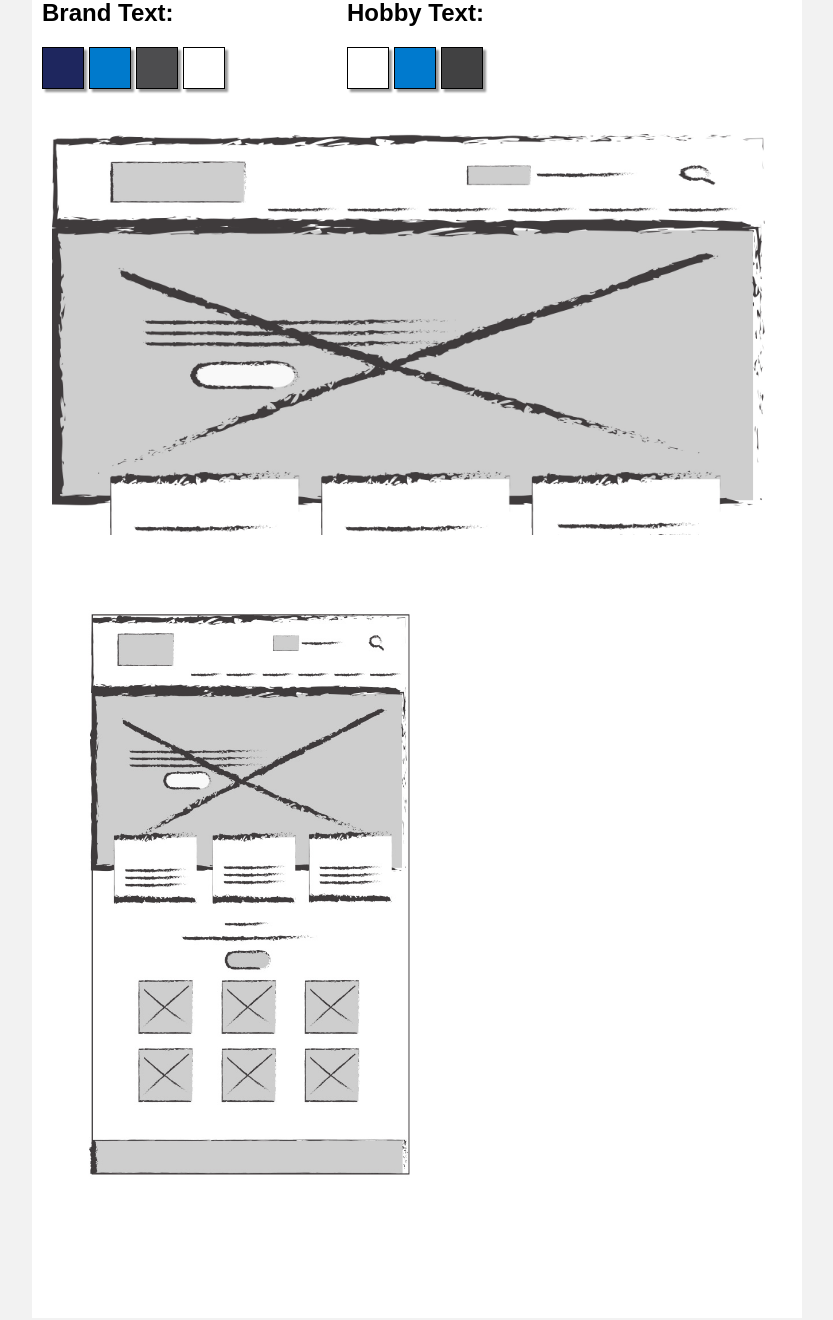
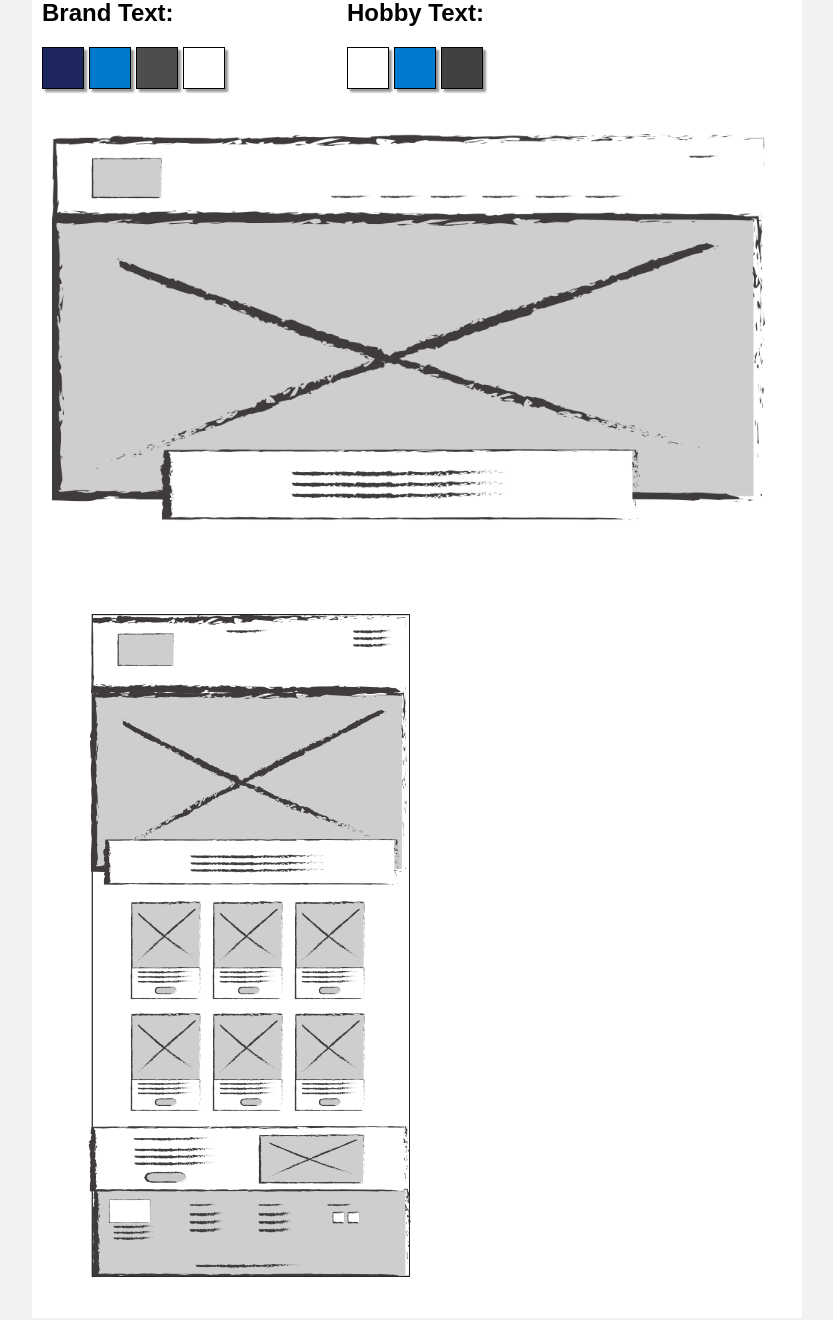
Before and after one commit to pemberly1813/pemberly1813.github.io, a plain HTML site: page session04/wireframe/index.html in a window 1280 px wide. Shown: the part 520-1840 px from the top of the page, without its empty margins (223-1056 px from the left). Drawn offline with Linux system fonts and the light colour scheme.

Commit message:
Updated Wireframe files

```diff
--- a/session04/wireframe/index.html
+++ b/session04/wireframe/index.html
@@ -218,8 +218,8 @@
 
 
 
-           	<div><img class="img" src="img/desktop.jpg" alt="desktop wireframe sketch"></div>
-           	<div><img class="img_mobile" src="img/mobile.jpg" alt="desktop wireframe sketch"></div>
+           	<div><img class="img" src="img/desktop.png" alt="desktop wireframe sketch"></div>
+           	<div><img class="img_mobile" src="img/mobile.png" alt="desktop wireframe sketch"></div>
 
 <!-- THIS IS WHERE YOUR HOBBY INFORMATION BEGINS -->
 
```
Also changed, not shown: session04/wireframe/img/desktop.png (added), session04/wireframe/img/mobile.png (added).
